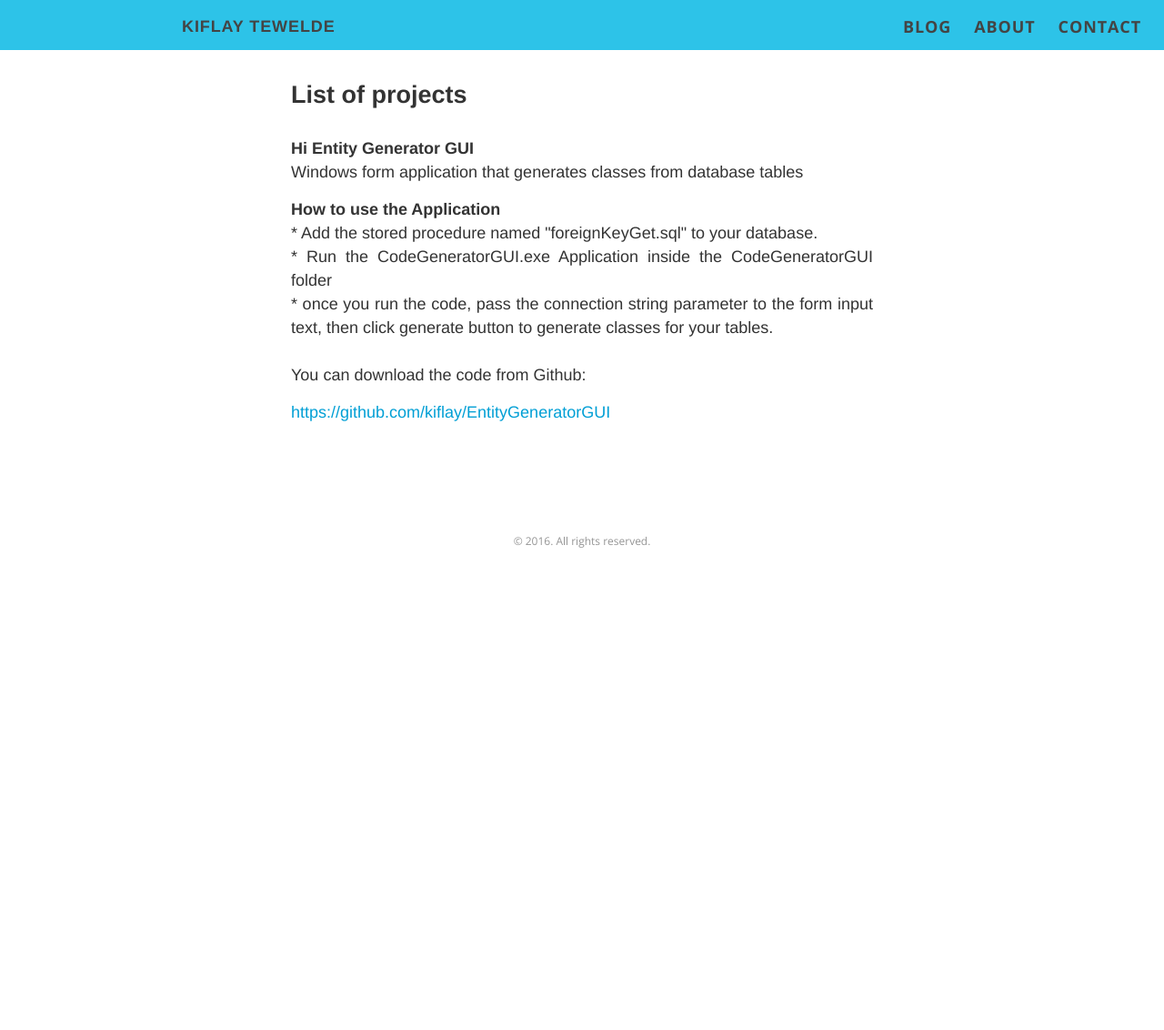
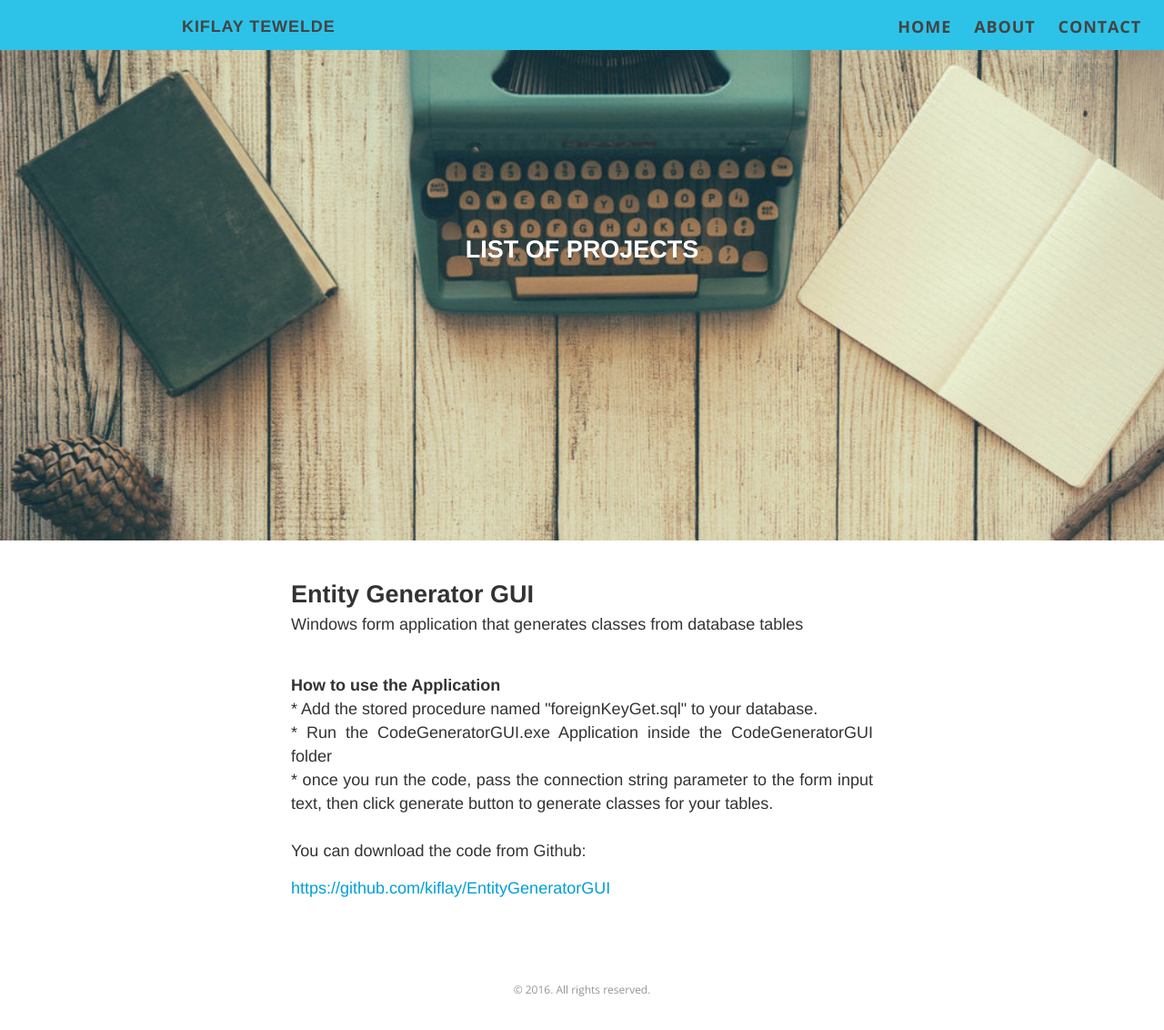
Before and after one commit to kiflay/kiflay.github.io, a Jekyll site: the page built from index.html, in a window 1280 px wide. Shown: the whole page at 91% size. Built offline with Jekyll 4.4.1, drawn with Linux system fonts in a browser that asks for light colours; nearby versions of some CDN libraries; Markdown is read by kramdown in place of the engine named in the settings; comment, search, counter and statistics services are not loaded; before the commit the page ends 900 px from its top, so only the background shows below that.

Commit message:
add background image

```diff
--- a/_includes/header.html
+++ b/_includes/header.html
@@ -9,7 +9,7 @@
       </a>
 
       <div class="trigger">
-          <a class="page-link" href="{{ site.baseurl }}/">Blog</a>
+          <a class="page-link" href="{{ site.baseurl }}/">Home</a>
         {% for page in site.pages %}
           {% if page.title %}
           <a class="page-link" href="{{ page.url | prepend: site.baseurl }}">{{ page.title }}</a>
--- a/_sass/_layout.scss
+++ b/_sass/_layout.scss
@@ -92,7 +92,7 @@
 /* Individual Posts
  * ============================================== */
     .page-content {
-        padding: $spacing-unit 0;
+        padding: opx;
         text-align: justify;
     }
 
--- a/_sass/site.scss
+++ b/_sass/site.scss
@@ -70,3 +70,23 @@
    #disqus_thread{
    		margin-top:90px;
    }
+
+  /* background image
+  ============================================= */
+  .photo-kt{
+   background-image: url("/assets/home2.jpg");
+   padding-top: 200px;
+   padding-bottom: 300px;
+   background-repeat: no-repeat;
+   background-size:cover;
+
+  }
+  /* headline with background image
+  ================================================= */
+  .headline-image{
+  		text-align:center;
+  		color:#fff;
+  }
+  .content{
+  padding-top:40px;
+  }
--- a/index.html
+++ b/index.html
@@ -22,21 +24,46 @@ comments: true
 
 </div>-->
 
-  <h2> List of projects</h2>
+<!DOCTYPE html>
+<html>
 
-  <br/>
+  {% include head.html %}
+  {% include google-analytics.html %}
+  <body>
+
+    {% include header.html %}
+
+    <div class="page-content">
+      <div class="photo-kt"><h2 class="headline-image"> LIST OF PROJECTS</h2></div>
+      <div class="wrapper">
+
+          <div class="content">
+
+            <h2>Entity Generator GUI
+            </h2>
+
+
+                <p>Windows form application that generates classes from database tables </p><br/>
+
+                <strong>How to use the Application  </strong> <br/>
+
+                <p> * Add the stored procedure named "foreignKeyGet.sql" to your database. <br/>
+                * Run the CodeGeneratorGUI.exe Application inside the CodeGeneratorGUI folder  <br/>
+                * once you run the code, pass the connection string parameter to the form input text, then click generate button to generate classes for your tables.<br/><br/>You can download the code from Github:</p>  <a href="https://github.com/kiflay/EntityGeneratorGUI" target="_blank">https://github.com/kiflay/EntityGeneratorGUI</a>
+
+           </div>
+
+            {% include comments.html %}
+
+      </div>
+
+    </div>
 
 
 
-  <h4>Hi Entity Generator GUI </h4>
 
 
-<p>Windows form application that generates classes from database tables </p>
+   {% include footer.html %}
 
-<strong>How to use the Application  </strong> <br/>
-
-<p> * Add the stored procedure named "foreignKeyGet.sql" to your database. <br/>
-* Run the CodeGeneratorGUI.exe Application inside the CodeGeneratorGUI folder  <br/>
-* once you run the code, pass the connection string parameter to the form input text, then click generate button to generate classes for your tables.<br/><br/>You can download the code from Github:</p>  <a href="https://github.com/kiflay/EntityGeneratorGUI" target="_blank">https://github.com/kiflay/EntityGeneratorGUI</a>
-
-{% include comments.html %}
+  </body>
+</html>
```
Also changed, not shown: other parts of index.html (+3 -1 lines), assets/home2.jpg (added), assets/main.jpg (added), 2 other files.
